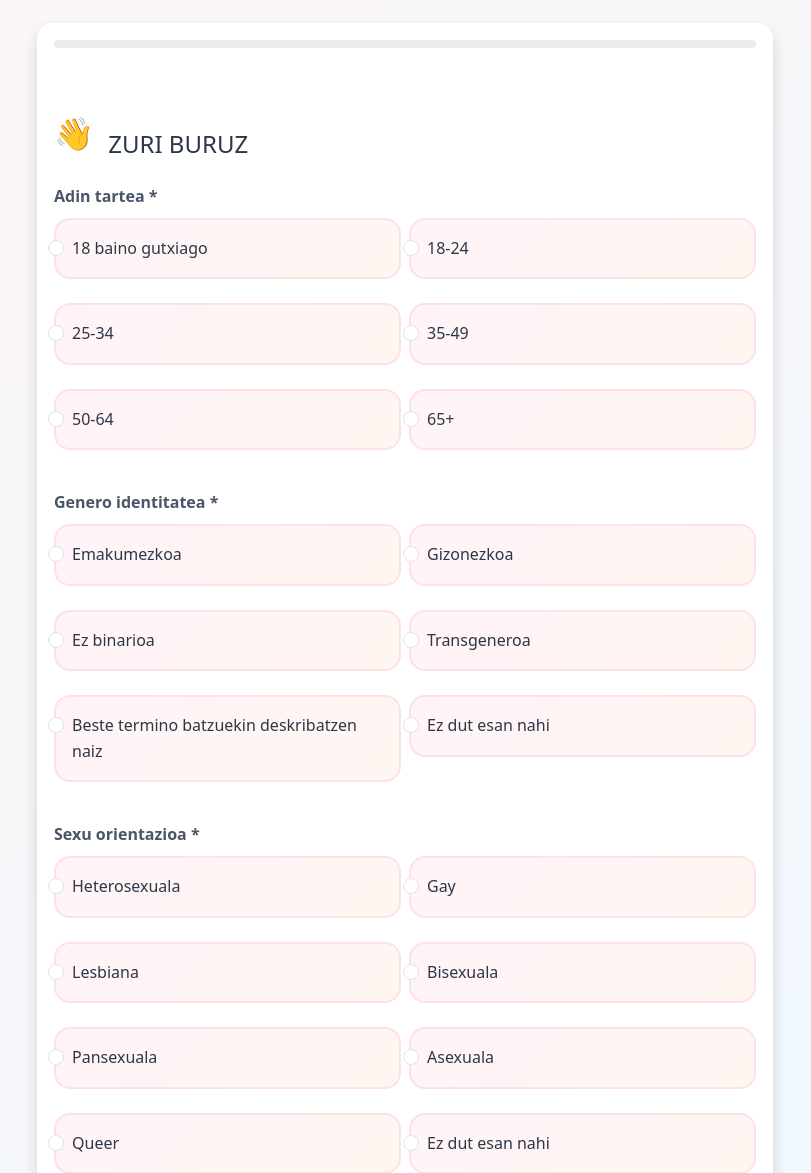
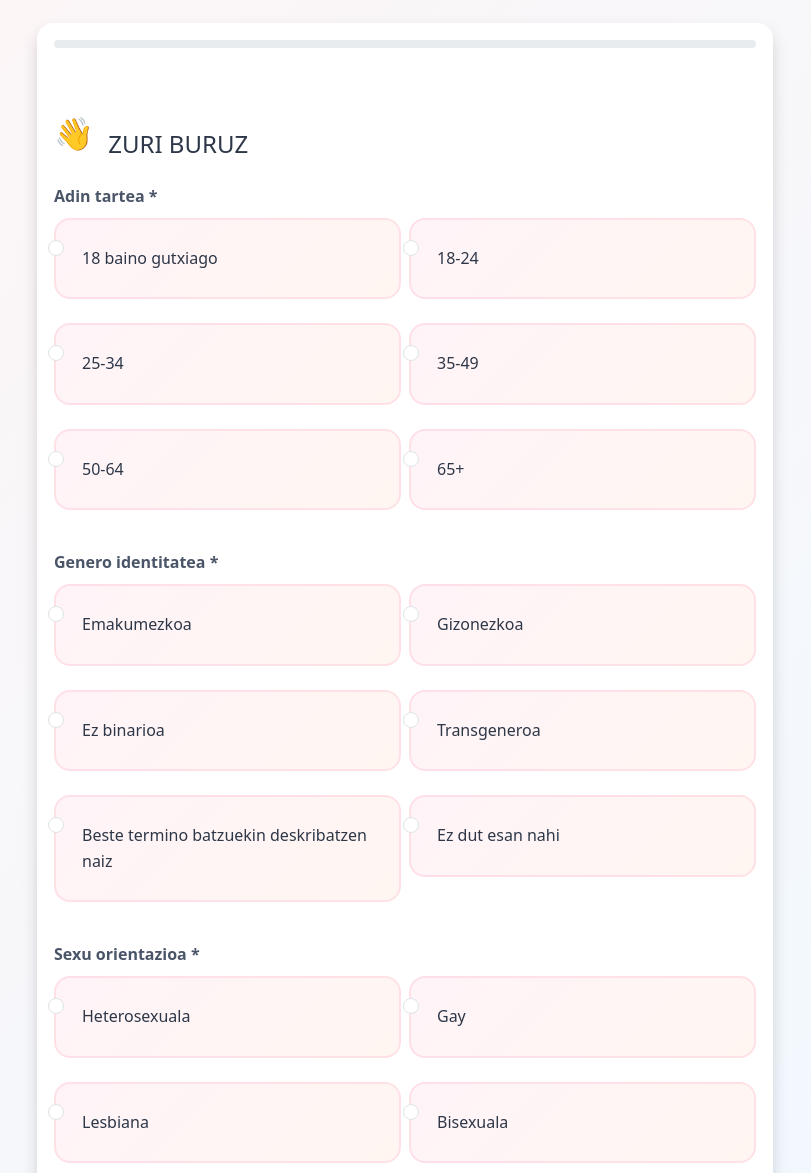
Before and after one commit to liernilekeitiobhi/queer-survey-zegama, a Flask app: page /survey in a window 1280 px wide. Shown: the part 324-1497 px from the top of the page, without its empty margins (235-1046 px from the left). Run offline with Flask 3, Linux system fonts and the light colour scheme.

Commit message:
survey.html editau click in ahal izateko

```diff
--- a/static/css/style.css
+++ b/static/css/style.css
@@ -519,3 +519,12 @@ html {
     font-size: 0.7rem;
     margin-right: 10px;
 }
+
+.form-check-label {
+    display: block;
+    cursor: pointer;
+    padding: 10px;
+}
+.form-check-input {
+    cursor: pointer;
+}
```
